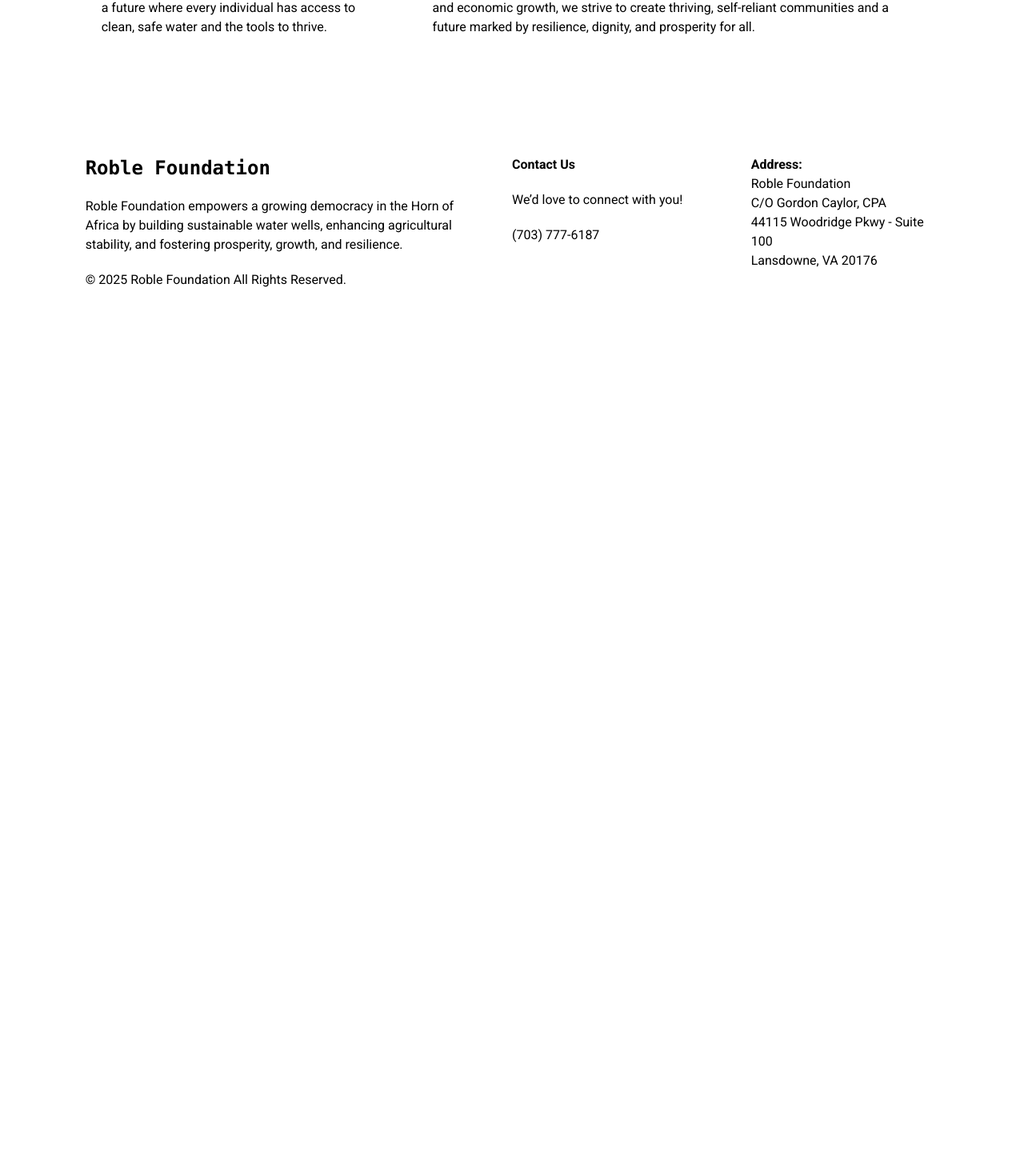
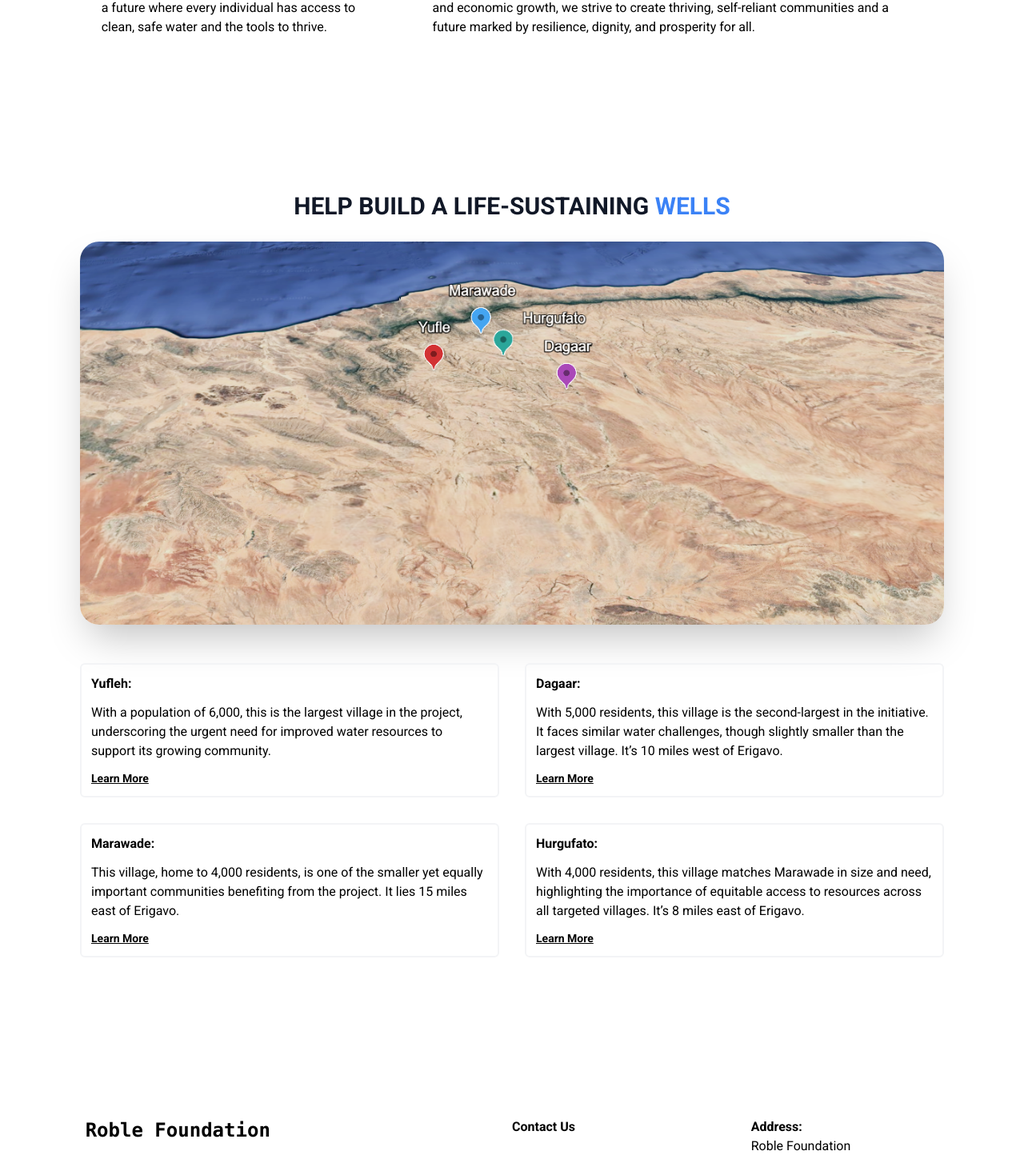
Before and after one commit to SdotKab/roblefoundation, a Next.js app: page /components/Home in a window 1280 px wide. Shown: the part 998-2442 px from the top of the page at 80% size. Before the commit the page ends 1424 px from the top, so only its background shows below. Built offline with nearby package versions, Linux system fonts and the light colour scheme.

Commit message:
update wells

```diff
--- a/app/components/Home/About/About.tsx
+++ b/app/components/Home/About/About.tsx
@@ -17,7 +17,7 @@
       >
 
         <motion.div className="px-5 py-12">
-        <h1 className="text-2xl sm:text-3xl font-bold text-gray-900 mt-3 leading-[2.5rem] sm:leading-[3rem]">
+          <h1 className="text-2xl sm:text-3xl font-bold text-gray-900 mt-3 leading-[2.5rem] sm:leading-[3rem]">
             <span className="text-blue-500">Our </span>Mission:
           </h1>
           <p className="my-3">
--- a/app/components/Home/Navbar/Navbar.tsx
+++ b/app/components/Home/Navbar/Navbar.tsx
@@ -41,7 +41,7 @@
             <Link
               href={link.url}
               key={link.id}
-              className='text-white hover:text-slate-500 transition-all smooth duration-500'>
+              className='text-white hover:text-amber-500 transition-all smooth duration-500'>
               <p>{link.label}</p>
             </Link>
             )}
--- /dev/null
+++ b/app/components/Home/Wells/Location.tsx
@@ -0,0 +1,35 @@
+import React, { JSX } from 'react'
+import { motion } from 'framer-motion';
+import Link from 'next/link';
+
+const childVariant = {
+  hidden: {opacity:0, scale:0.9},
+  visible: {opacity:1, scale:1}
+}
+type Props = {
+    icon: JSX.Element;
+    title: string;
+    description: string;
+}
+
+const Location = ({ icon, title, description }: Props) => {
+  return (
+    <motion.div
+      variants={childVariant}
+    >
+      <div className="rounded-md border-2 border-gray-100 px-3 py-3">
+
+        <p className="font-bold">{title}</p>
+        <p className="my-3">{description}</p>
+        <Link
+          className="text-sm font-bold text-primary-500 underline hover:text-secondary-500"
+          href="#"
+        >
+            <p>Learn More</p>
+        </Link>
+      </div>
+    </motion.div>
+  )
+}
+
+export default Location
--- /dev/null
+++ b/app/components/Home/Wells/Wells.tsx
@@ -0,0 +1,91 @@
+"use client"
+
+import { motion } from 'framer-motion';
+import { LocationType } from '@/types/types';
+import { CiLocationOn } from 'react-icons/ci';
+
+import Location from './Location';
+
+const locations: Array<LocationType> = [
+  {
+      icon: <CiLocationOn className="h-5 w-5" />,
+      title: "Yufleh:",
+      description:
+          "With a population of 6,000, this is the largest village in the project, underscoring the urgent need for improved water resources to support its growing community."
+  },
+  {
+      icon: <CiLocationOn className="h-5 w-5" />,
+      title: "Dagaar:",
+      description:
+          "With 5,000 residents, this village is the second-largest in the initiative. It faces similar water challenges, though slightly smaller than the largest village. It’s 10 miles west of Erigavo."
+  },
+  {
+      icon: <CiLocationOn className="h-5 w-5" />,
+      title: "Marawade:",
+      description:
+          "This village, home to 4,000 residents, is one of the smaller yet equally important communities benefiting from the project. It lies 15 miles east of Erigavo."
+  },
+  {
+    icon: <CiLocationOn className="h-5 w-5" />,
+    title: "Hurgufato:",
+    description:
+        "With 4,000 residents, this village matches Marawade in size and need, highlighting the importance of equitable access to resources across all targeted villages. It’s 8 miles east of Erigavo."
+  },
+];
+
+type Props = {}
+
+const Wells = (props: Props) => {
+  return (
+    <section id="wells" className="flex-row items-center pt-16 pb-32">
+
+      <motion.div
+        className="px-20"
+        initial="hidden"
+        whileInView="visible"
+        viewport={{ once: true, amount: 0.5 }}
+        transition={{ duration: 0.3 }}
+        variants={{
+          hidden: { opacity: 0, x: -50 },
+          visible: { opacity: 1, x: 0 },
+        }}
+      >
+        <div className="text-center mt-10">
+          <h1 className="text-2xl sm:text-3xl font-bold text-gray-900 mt-3 leading-[2.5rem] sm:leading-[3rem]">
+          <span>HELP BUILD A LIFE-SUSTAINING {" "}</span>
+            <span className="text-blue-500">WELLS</span>
+          </h1>
+        </div>
+
+        <div className="items-center justify-center mt-5">
+          {/* GRAPHICS AND DESCRIPTION */}
+            {/* GRAPHIC */}
+            <div className="hidden md:flex basis-2/3 justify-center px-5 ">
+              <img
+                  className="rounded-3xl shadow-2xl"
+                  alt="map"
+                  src="/SomalilandMap.png"
+              />
+            </div>
+
+            {/* LOCATIONS */}
+            <div className="flex basis-1/3 mt-10">
+              <div className="grid grid-cols-1 gap-8 p-2 md:px-5 md:grid-cols-2">
+              {locations.map((location: LocationType) => (
+                <Location
+                  icon={location.icon}
+                  key={location.title}
+                  title={location.title}
+                  description={location.description}
+                />
+              ))}
+              </div>
+            </div>
+        </div>
+      </motion.div>
+
+    </section>
+  )
+}
+
+export default Wells
--- a/app/components/Home/page.tsx
+++ b/app/components/Home/page.tsx
@@ -2,6 +2,7 @@
 
 import Hero from './Hero/Hero'
 import About from './About/About'
+import Wells from './Wells/Wells'
 
 const Home = () => {
 
@@ -10,6 +11,7 @@
     <div className="overflow-hidden ">
       <Hero />
       <About />
+      <Wells />
     </div>
   )
 }
--- a/constant/constant.ts
+++ b/constant/constant.ts
@@ -11,22 +11,22 @@
   },
   {
     id: 3,
-    url: "#",
-    label: "Works",
+    url: "#wells",
+    label: "Wells",
   },
   {
     id: 4,
-    url: "#",
-    label: "Drilling",
+    url: "#work",
+    label: "Our Work",
   },
   {
     id: 5,
-    url: "#",
+    url: "#help",
     label: "Your Help",
   },
   {
     id: 6,
-    url: "#",
+    url: "#contact",
     label: "Contact Us",
   },
 ];
--- /dev/null
+++ b/types/types.ts
@@ -0,0 +1,7 @@
+import { JSX } from "react";
+
+export interface LocationType {
+  icon: JSX.Element;
+  title: string;
+  description: string;
+}
```
